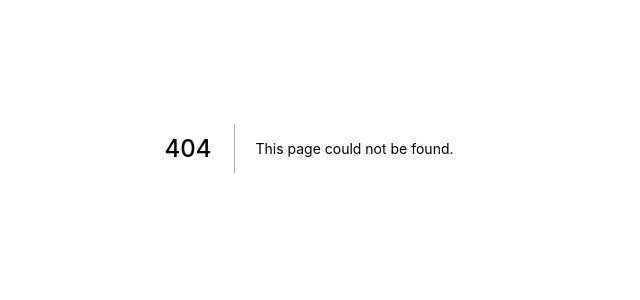
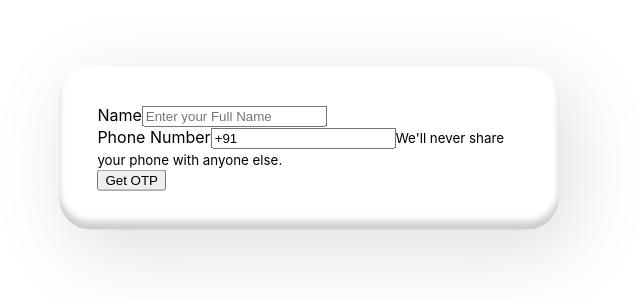
Before and after one commit to sahil-sahu/Contrivers-baishno-dev, a Next.js app: page /auth in a window 1280 px wide. Before the commit this address had no page. Shown: the part 252-552 px from the top of the page, without its empty margins (331-971 px from the left). Built offline with nearby package versions, Linux system fonts and the light colour scheme; a web font is replaced by a local one.

Commit message:
Added user auth section

```diff
--- a/components/Projects/projects.module.css
+++ b/components/Projects/projects.module.css
@@ -3,6 +3,8 @@
     display: flex;
     flex-direction: column;
     justify-content: center;
+    cursor: pointer;
+    color: #fff;
     /* background-color: aliceblue; */
     padding: 1rem;
     /* overflow: visible; */
--- /dev/null
+++ b/components/auth.module.css
@@ -0,0 +1,20 @@
+.form{
+
+    min-width: 310px;
+    max-width: 500px;
+    width: 80%;
+    position: absolute;
+    top: 50%;
+    left: 50%;
+    transform: translate(-50%, -50%);
+    box-shadow: inset 0px -8px 6px rgba(89, 89, 89, 0.3), 12px 1.2rem 75px rgba(89, 89, 89, 0.2);
+    padding: 3%;
+    border-radius: 2rem;
+
+}
+
+.captcha{
+
+    display: inherit;
+
+}
--- a/components/header.js
+++ b/components/header.js
@@ -27,7 +27,7 @@ export default function Header(){
                         <Nav.Link><Link href={`/projects`} >Projects</Link></Nav.Link>
                         <Nav.Link><Link href={`/about`} >About</Link></Nav.Link>
                         <Nav.Link><Link href={`/contacts`} >Contact</Link></Nav.Link>
-                        <Nav.Link><Link href={`/blog`} ><PersonFill style={{fontSize: '2rem',}} /></Link></Nav.Link>
+                        <Nav.Link><Link href={`/auth`} ><PersonFill style={{fontSize: '2rem',}} /></Link></Nav.Link>
                       </Nav>
                     </Navbar.Collapse>
                   </Container>
--- a/firebaseConfig.js
+++ b/firebaseConfig.js
@@ -1,5 +1,6 @@
 // Import the functions you need from the SDKs you need
 import { initializeApp } from "firebase/app";
+import { getAuth } from "firebase/auth";
 import { getAnalytics } from "firebase/analytics";
 import { getFirestore } from 'firebase/firestore'
 // TODO: Add SDKs for Firebase products that you want to use
@@ -20,4 +21,5 @@ const firebaseConfig = {
 // Initialize Firebase
 export const app = initializeApp(firebaseConfig);
 export const database = getFirestore(app);
+export const auth = getAuth(app);
 // export const analytics = getAnalytics(app);
--- a/package.json
+++ b/package.json
@@ -9,6 +9,10 @@
     "lint": "next lint"
   },
   "dependencies": {
+    "@emotion/react": "^11.9.3",
+    "@emotion/styled": "^11.9.3",
+    "@mui/icons-material": "^5.8.4",
+    "@mui/material": "^5.8.6",
     "axios": "^0.27.2",
     "bootstrap": "^5.1.3",
     "bootstrap-icons": "^1.8.3",
@@ -27,6 +31,7 @@
     "react-firebaseui": "^6.0.0",
     "react-id-swiper": "^3.0.0",
     "react-native-parallax-swiper": "^1.1.7",
+    "react-otp-input": "^2.4.0",
     "swiper": "^5.3.6"
   },
   "devDependencies": {
--- a/pages/api/form.js
+++ b/pages/api/form.js
@@ -31,7 +31,7 @@ export default async function handler(req, res) {
       text: `Just for testing purpose`,
       from: `${body.email} ${process.env.CONTRIVERS_EMAIL}`,
       to: "contrivers512@gmail.com",
-      subject: 'testing emailjs',
+      subject: body.message,
 
     }
 
--- /dev/null
+++ b/pages/auth.js
@@ -0,0 +1,157 @@
+import { NextSeo } from 'next-seo';
+
+import { getAuth, RecaptchaVerifier, signInWithPhoneNumber,PhoneAuthProvider } from "firebase/auth";
+import { app, auth, database } from '../firebaseConfig';
+import {
+    getDoc,
+    doc,
+    setDoc,
+} from 'firebase/firestore';
+
+
+import Form from 'react-bootstrap/Form';
+import Button from 'react-bootstrap/Button';
+
+import React, { useRef, useState, useEffect } from "react";
+
+import OtpInput from 'react-otp-input';
+
+import styles from '../components/auth.module.css';
+import { async } from '@firebase/util';
+
+export default function Auth(){
+
+    const [name, setName] = useState(``);
+    const [phone, setPhone] = useState(`+91`);
+    const [otp, setOtp] = useState([false,``]);
+
+    function nameValidator(event){
+
+        setName(event.target.value);
+
+    }
+
+    function phoneValidator(event){
+
+        if (!isNaN(event.target.value)){
+            setPhone(event.target.value);
+        }
+
+    }
+
+    function otpValidator(otp){
+
+        if (!isNaN(otp)){
+            setOtp([true,otp]);
+        }
+
+    }
+
+    const makeUser = async id => {
+
+        const docRef = doc(database, 'users', id);
+        const docSnap = await getDoc(docRef);
+        if (!docSnap.exists()){
+
+            await setDoc(docRef, {
+                name: name,
+                phone: phone,
+                });
+
+        }
+
+    }
+
+    async function submitit(event){
+
+        event.preventDefault();
+
+        if(otp[0]){
+            let confirmationResult = window.confirmationResult;
+            confirmationResult.confirm(otp[1]).then(async (result) => {
+              // User signed in successfully.
+                const user = result.user;
+                const id = user.reloadUserInfo.localId;
+                try {
+                    makeUser(id);
+                }catch(err) {
+                    //bakwaas
+                  }
+
+
+            }).catch((error) => {
+              // User couldn't sign in (bad verification code?)
+              // ...
+            });
+        }
+
+        if(name && phone.length == 13){
+            await phoneAuth();
+            setOtp([true,``]);
+        }
+
+    }
+
+    const recaptcha = () => {
+        window.recaptchaVerifier = new RecaptchaVerifier( styles.captcha , {
+            'size': 'invisible',
+            'callback': (response) => {
+            }
+          }, auth);
+    }
+
+    function phoneAuth(){
+
+        recaptcha();
+        let appVerifier = window.recaptchaVerifier;
+
+        signInWithPhoneNumber(auth, phone, appVerifier).then((confirmationResult) => {
+
+                // SMS sent. Prompt user to type the code from the message, then sign the
+                // user in with confirmationResult.confirm(code).
+                window.confirmationResult = confirmationResult;
+                // ...
+            }).catch((error) => {
+                  console.log(error);
+            });
+      }
+
+    return(
+        <>
+            <div id={styles.captcha} className={styles.captcha}></div>
+            <Form className={styles.form}>
+                <NextSeo
+                    title="Baishnodev Builders : Login"
+                    description="Real Estates Company adomed with strong fundamentals on providing real quality homes to people that conform to their taste and style for an affordable price in and a rounding Bhubaneswar since last 11 years. "
+                />
+                <Form.Group className="mb-3" controlId="formBasicEmail">
+                    <Form.Label>Name</Form.Label>
+                    <Form.Control onChange={nameValidator} value={name} type="name" placeholder="Enter your Full Name" />
+                </Form.Group>
+
+                <Form.Group className="mb-3" controlId="formBasicEmail">
+                    <Form.Label>Phone Number</Form.Label>
+                    <Form.Control onChange={phoneValidator} value={phone} maxLength={13} type="phone" placeholder="Enter phone number" />
+                    <Form.Text className="text-muted">
+                        We&apos;ll never share your phone with anyone else.
+                    </Form.Text>
+                </Form.Group>
+                {otp[0] ? <Form.Group className="mb-3" controlId="formBasicEmail">
+                            <Form.Label>OTP</Form.Label>
+                            <OtpInput
+                                value={otp[1]}
+                                onChange={otpValidator}
+                                numInputs={6}
+                                separator={<span style={{margin:'.2rem',}}>-</span>}
+                            />
+                        </Form.Group> : ``}
+
+                <Button onClick={submitit} variant="primary" type="submit">
+                    {otp[0]? `Submit` : `Get OTP`}
+                </Button>
+            </Form>
+        </>
+
+    );
+
+}
```
Also changed, not shown: components/Projects/projects.js (+8 -2 lines), 1 other file (tests, documents, lock files or other folders).
